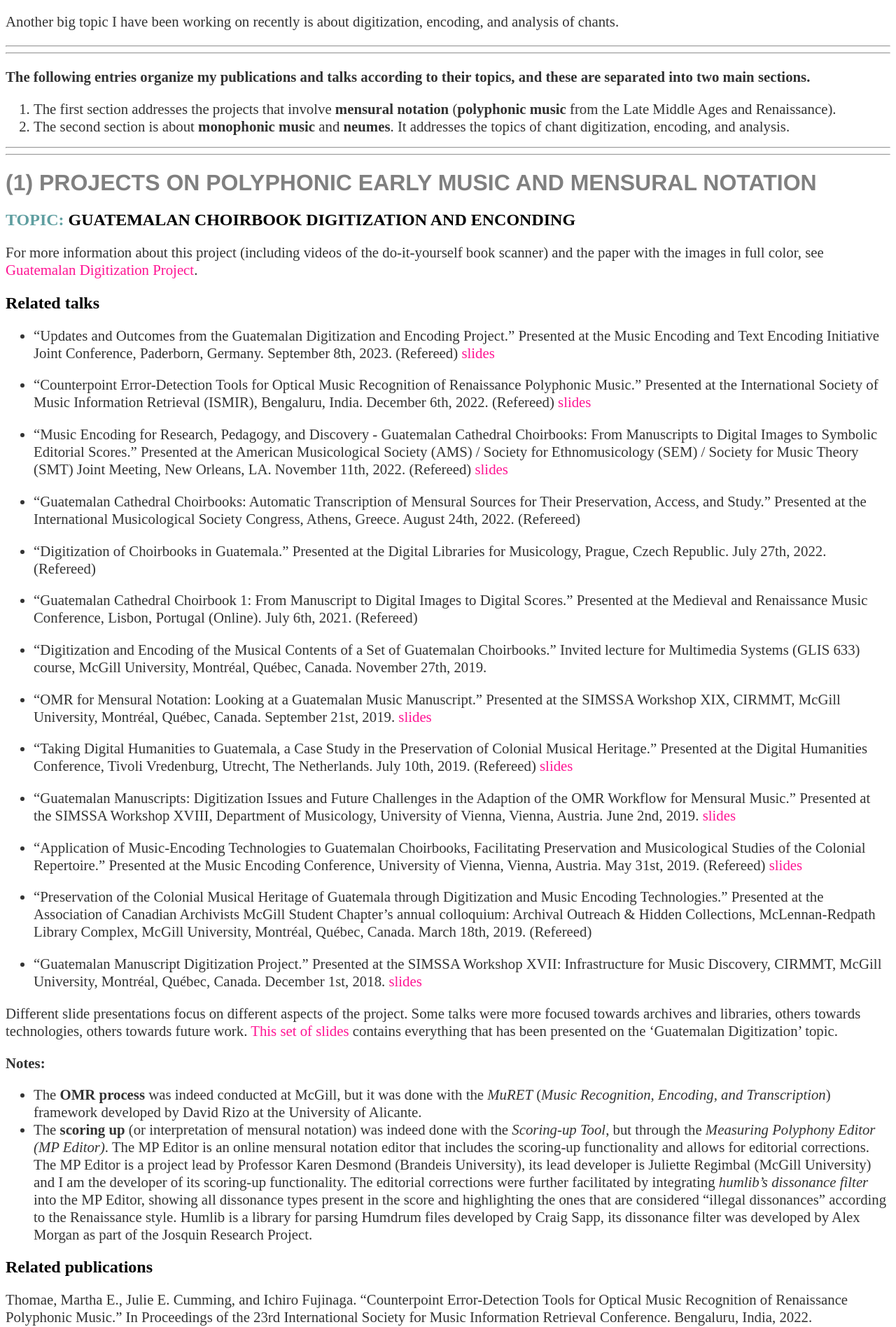
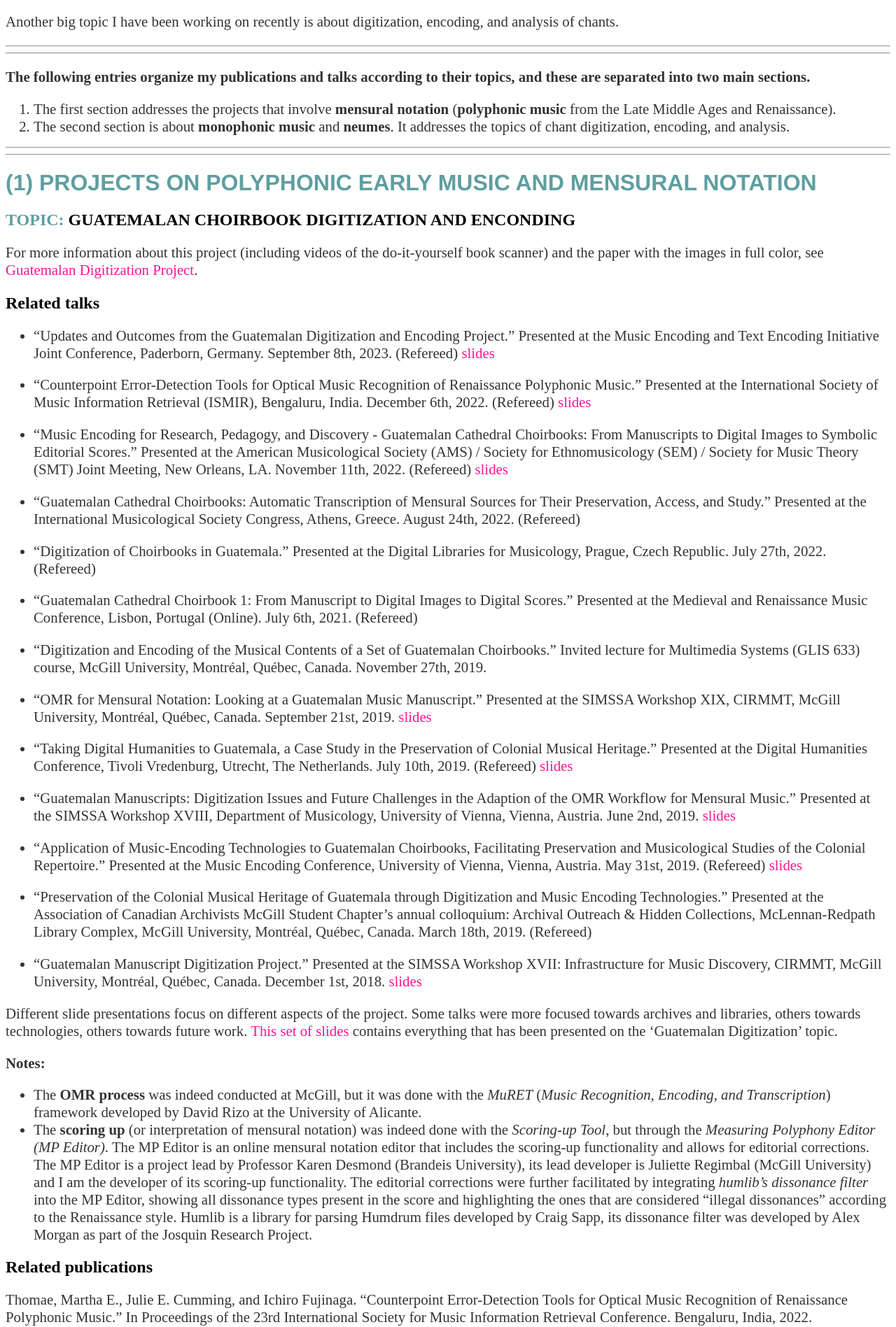
Before and after one commit to martha-thomae/martha-thomae.github.io, a Jekyll site: the page built from projects/index.md, in a window 1280 px wide. Shown: the part 533-2430 px from the top of the page at 70% size. Built offline with Jekyll 4.4.1, drawn with Linux system fonts in a browser that asks for light colours.

Commit message:
Reformat the 'publication and talks' page

```diff
--- a/projects/index.md
+++ b/projects/index.md
@@ -26,7 +26,7 @@
 ---
 ---
 
-# <span style="color:Gray;">(1) PROJECTS ON POLYPHONIC EARLY MUSIC AND MENSURAL NOTATION</span>
+# <span style="color:cadetblue;">(1) PROJECTS ON POLYPHONIC EARLY MUSIC AND MENSURAL NOTATION</span>
 
 ## <span style="color:cadetblue">TOPIC:</span> GUATEMALAN CHOIRBOOK DIGITIZATION AND ENCONDING
 
@@ -106,7 +106,7 @@
 ---
 ---
 
-# <span style="color:Gray;">(2) PROJECTS ON CHANT, MONOPHONIC EARLY MUSIC, NEUMES, AND SQUARE NOTATION</span>
+# <span style="color:green;">(2) PROJECTS ON CHANT, MONOPHONIC EARLY MUSIC, NEUMES, AND SQUARE NOTATION</span>
 
 ## <span style="color:green">TOPIC:</span> CHANT ENCODING AND ANALYSIS
 
```
